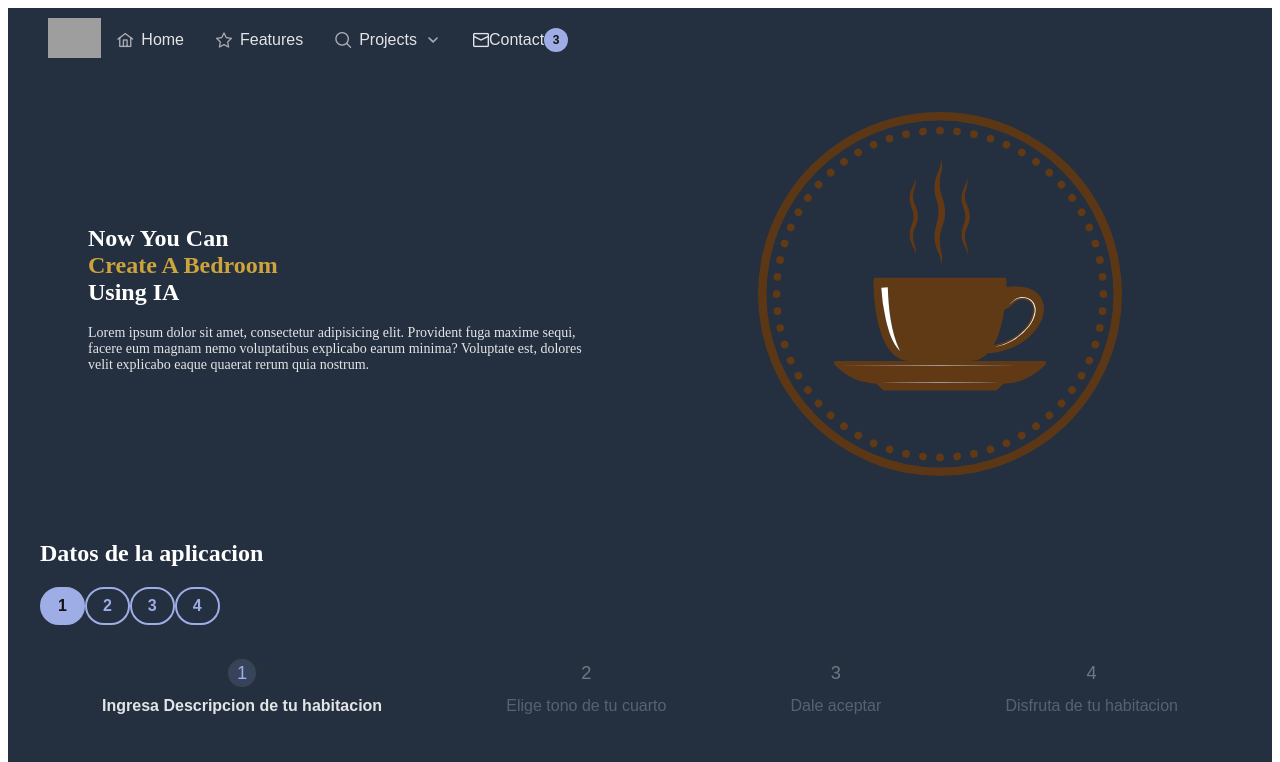
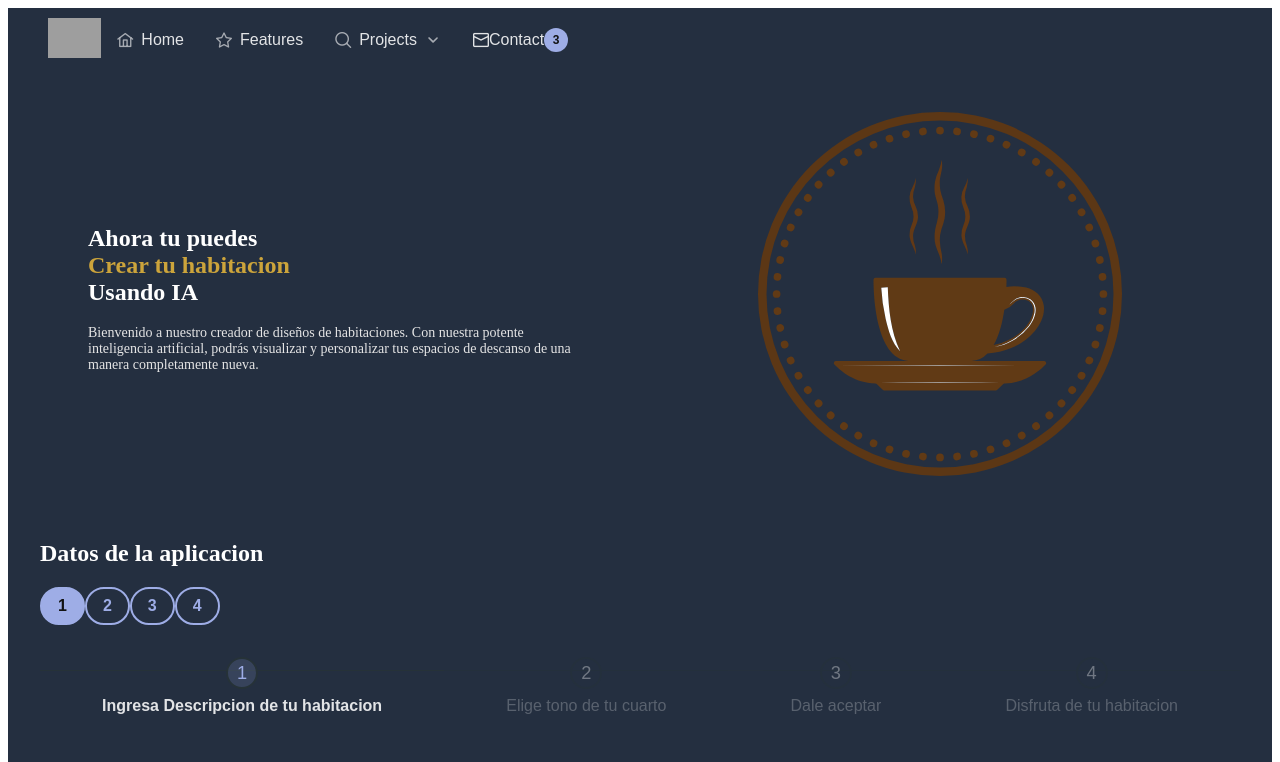
Before and after one commit to binmex/front_Inteligence, a React (Create React App) app: page / in a window 1280 px wide. Shown: the top 762 px of the page. Built offline with nearby package versions, Linux system fonts and the light colour scheme; grey boxes are pictures that could not be loaded; a web font is replaced by a local one.

Commit message:
correccion baner central
correccion baner central

```diff
--- a/src/Components/BannerPrime.jsx
+++ b/src/Components/BannerPrime.jsx
@@ -7,20 +7,17 @@ export const BannerPrime = () => {
       <div className="content-banner">
         <div className="banner-message">
           <h2>
-            Now You Can{" "}
+            Ahora tu puedes{" "}
             <span className="banner-word">
-              Create A Bedroom
+              Crear tu habitacion
             </span>{" "}
-            Using IA
+            Usando IA
           </h2>
         </div>
 
         <div className="banner-text">
           <p>
-            Lorem ipsum dolor sit amet, consectetur adipisicing elit. Provident
-            fuga maxime sequi, facere eum magnam nemo voluptatibus explicabo
-            earum minima? Voluptate est, dolores velit explicabo eaque quaerat
-            rerum quia nostrum.
+          Bienvenido a nuestro creador de diseños de habitaciones. Con nuestra potente inteligencia artificial, podrás visualizar y personalizar tus espacios de descanso de una manera completamente nueva.
           </p>
         </div>
       </div>
```
